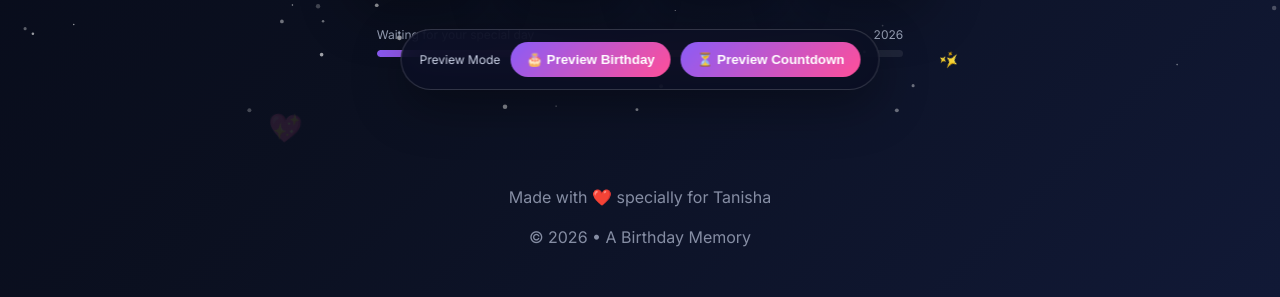
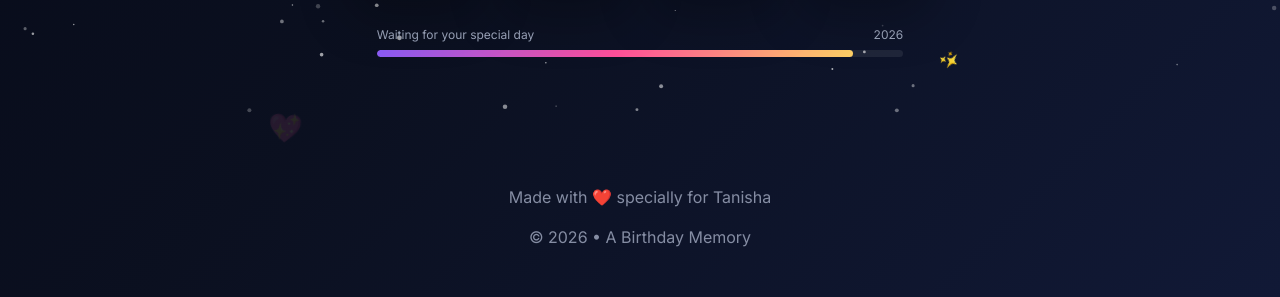
Before and after one commit to akshay2227/tani_birthday, a plain HTML site: page index.html in a window 1280 px wide. Shown: the part 685-982 px from the top of the page. Drawn offline with nearby package versions, Linux system fonts and the light colour scheme.

Commit message:
Remove preview mode and associated controls
Removed preview mode functionality and related elements from the HTML file.

```diff
--- a/index.html
+++ b/index.html
@@ -151,42 +151,6 @@ body{
 .nav-btn:hover{
     transform:translateY(-3px);
     background:rgba(255,255,255,.15);
-}
-
-/* =========================
-   PREVIEW MODE
-========================= */
-
-.preview-mode{
-    position:fixed;
-    left:50%;
-    bottom:25px;
-    transform:translateX(-50%);
-    z-index:6000;
-    display:flex;
-    align-items:center;
-    gap:10px;
-    padding:12px 18px;
-    border-radius:50px;
-    background:rgba(10,14,35,.88);
-    border:1px solid rgba(255,255,255,.16);
-    backdrop-filter:blur(20px);
-    box-shadow:0 15px 50px rgba(0,0,0,.35);
-}
-
-.preview-mode button{
-    border:0;
-    border-radius:30px;
-    padding:10px 16px;
-    color:white;
-    font-weight:700;
-    cursor:pointer;
-    background:linear-gradient(135deg,var(--purple),var(--pink));
-}
-
-.preview-mode span{
-    color:#cbd2e6;
-    font-size:12px;
 }
 
 /* =========================
@@ -887,10 +851,6 @@ footer{
             ↗
         </button>
 
-        <button class="nav-btn preview-btn" onclick="togglePreview()" title="Preview Birthday">
-            👁
-        </button>
-
     </div>
 
 </nav>
@@ -1305,25 +1265,6 @@ footer{
 
 
 <!-- =========================
-     PREVIEW CONTROLS
-========================= -->
-
-<div id="previewControls" class="preview-mode">
-
-    <span>Preview Mode</span>
-
-    <button onclick="previewBirthday()">
-        🎂 Preview Birthday
-    </button>
-
-    <button onclick="previewCountdown()">
-        ⏳ Preview Countdown
-    </button>
-
-</div>
-
-
-<!-- =========================
      LIGHTBOX
 ========================= -->
 
@@ -1339,62 +1280,6 @@ footer{
 
 
 <script>
-
-/* ==========================================
-   PREVIEW MODE
-========================================== */
-
-function togglePreview(){
-
-    const content =
-        document.getElementById("birthdayContent");
-
-    if(content.classList.contains("hidden")){
-        previewBirthday();
-    }else{
-        previewCountdown();
-    }
-
-}
-
-function previewBirthday(){
-
-    document.getElementById("countdownSection")
-        .classList.add("hidden");
-
-    document.getElementById("birthdayContent")
-        .classList.remove("hidden");
-
-    window.scrollTo({
-        top:0,
-        behavior:"smooth"
-    });
-
-    typeIndex = 0;
-    typeMessage();
-
-    setTimeout(()=>{
-        createConfetti(100);
-    },500);
-
-}
-
-function previewCountdown(){
-
-    document.getElementById("birthdayContent")
-        .classList.add("hidden");
-
-    document.getElementById("countdownSection")
-        .classList.remove("hidden");
-
-    window.scrollTo({
-        top:0,
-        behavior:"smooth"
-    });
-
-    updateCountdown();
-
-}
 
 /* ==========================================
    LOADER
```
